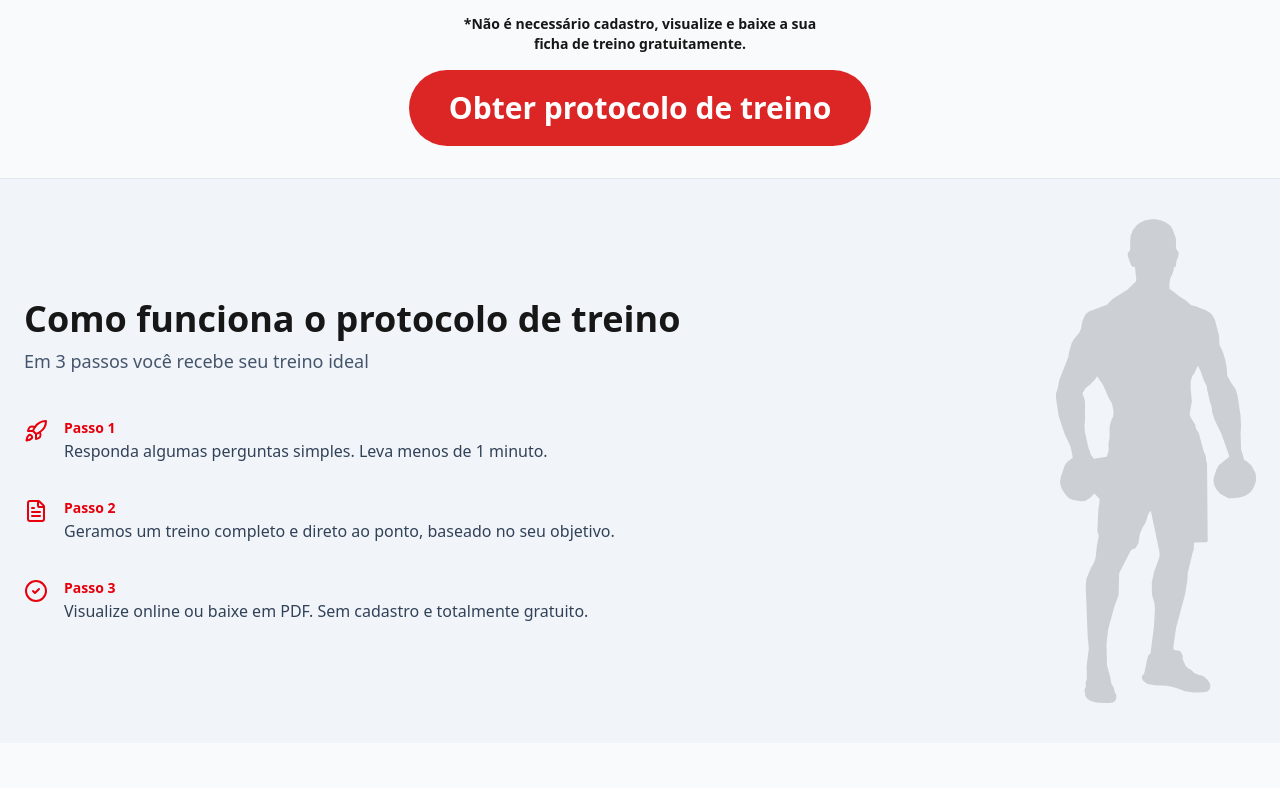
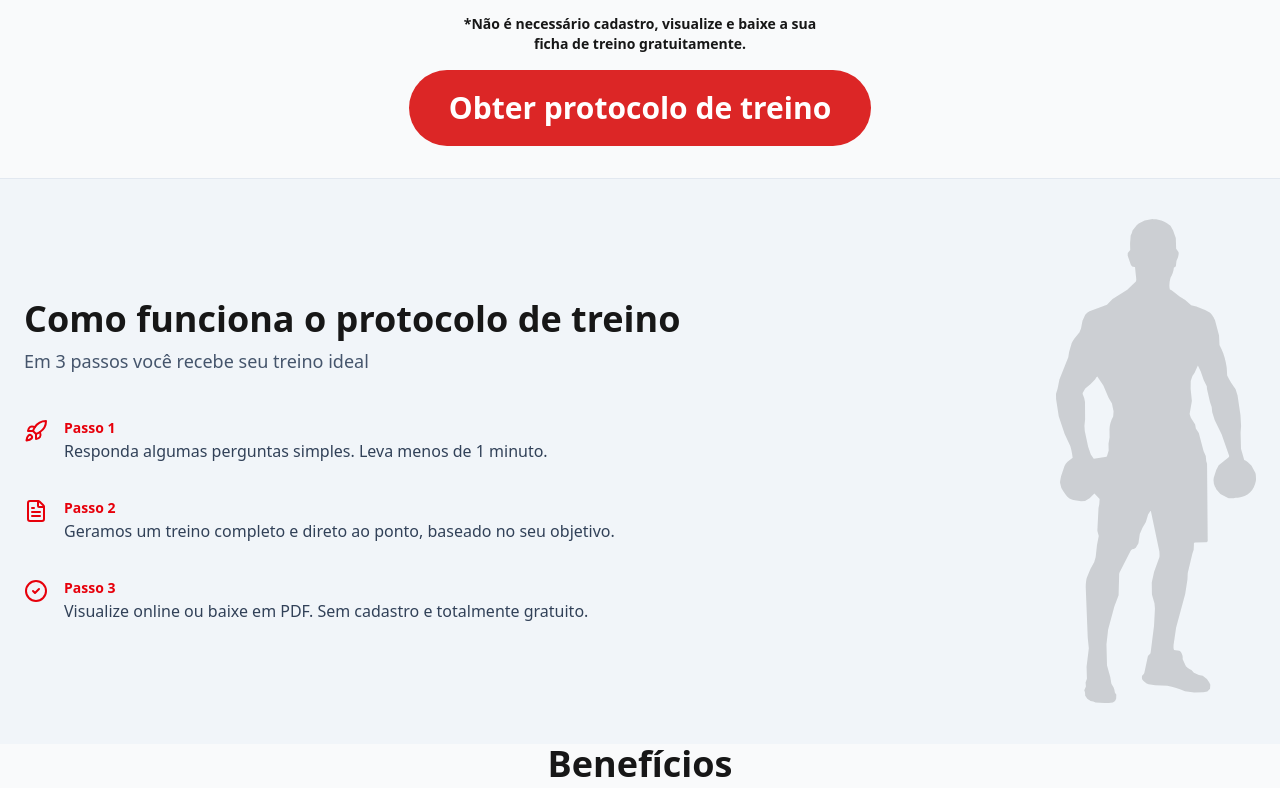
Before and after one commit to RobertoBMJunior/gym-site, a Next.js app: page / in a window 1280 px wide. Shown: the part 467-1255 px from the top of the page. Before the commit the page ends 1210 px from the top, so only its background shows below. Built offline with nearby package versions, Linux system fonts and the light colour scheme.

Commit message:
feat: Criar a seção Benefícios

```diff
--- a/src/app/page.tsx
+++ b/src/app/page.tsx
@@ -1,12 +1,13 @@
+import { Benefits } from '@/components/sections/Benefits'
 import { HeroSection } from '@/components/sections/HeroSection'
 import { HowItWorks } from '@/components/sections/HowItWorks'
-import Image from 'next/image'
 
 export default function Home() {
   return (
     <div className="">
       <HeroSection />
       <HowItWorks />
+      <Benefits />
     </div>
   )
 }
--- /dev/null
+++ b/src/components/sections/Benefits.tsx
@@ -0,0 +1,9 @@
+export function Benefits() {
+  return (
+    <section className="border-t border-slate-100">
+      <div className="max-w-7xl mx-auto px-6">
+        <h2 className="text-4xl font-bold text-center">Benefícios</h2>
+      </div>
+    </section>
+  )
+}
```
